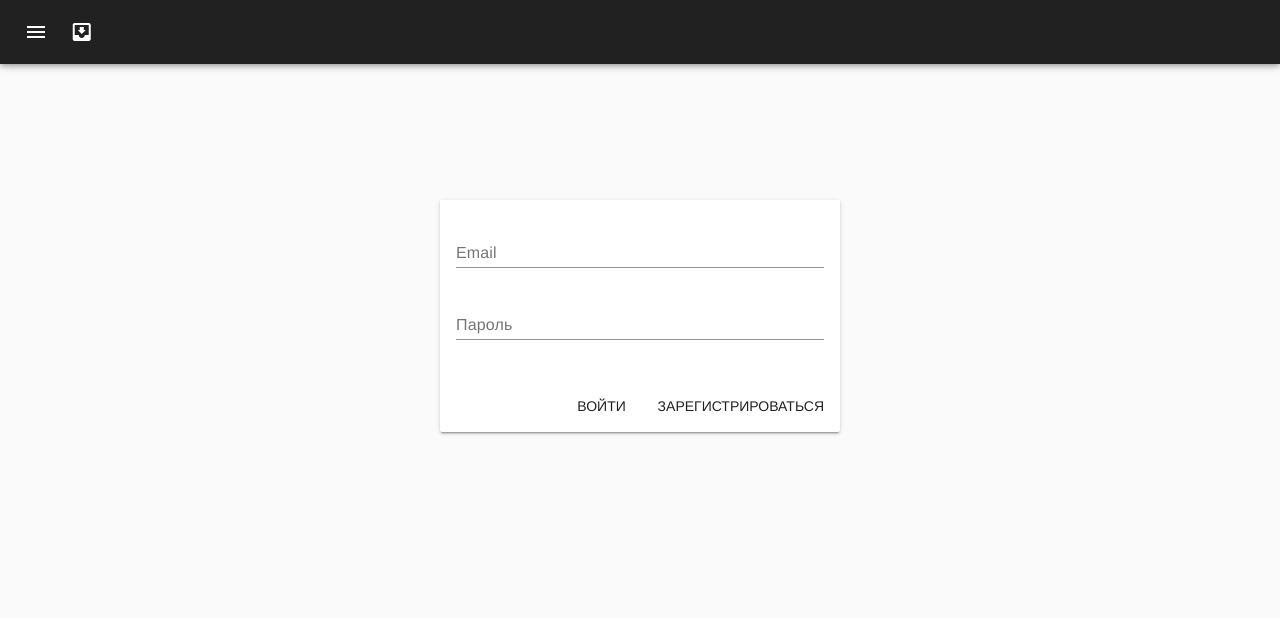
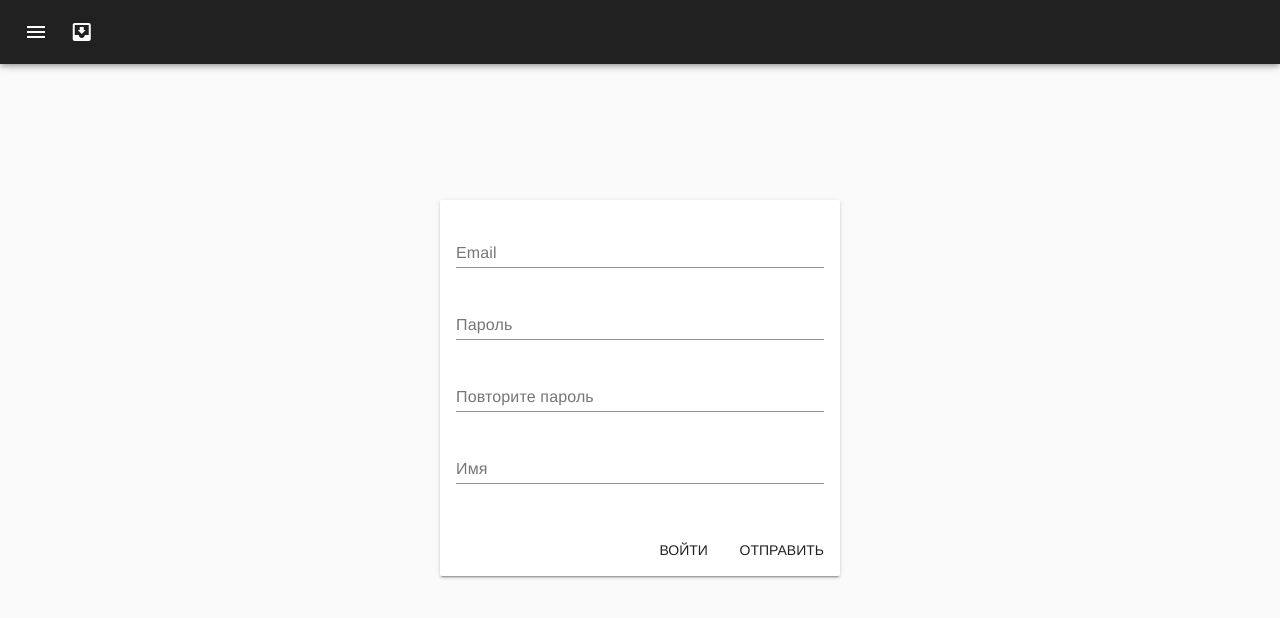
Before and after one commit to Chivirda/vi-frontend, a Vue app: page / in a window 1280 px wide. Both pictures are taken after a click on the button "ЗАРЕГИСТРИРОВАТЬСЯ". Shown: the top 618 px of the page. Built offline with nearby package versions, Linux system fonts and the light colour scheme.

Commit message:
feat: добавил регистрацию и аутентификацию

```diff
--- a/package.json
+++ b/package.json
@@ -8,6 +8,7 @@
     "lint": "vue-cli-service lint"
   },
   "dependencies": {
+    "axios": "^0.24.0",
     "core-js": "^3.6.5",
     "eslint-config-prettier": "^8.3.0",
     "eslint-plugin-prettier": "^4.0.0",
--- a/src/views/Home.vue
+++ b/src/views/Home.vue
@@ -1,6 +1,6 @@
 <template>
   <div class="home">
-    <md-card class="card">
+    <md-card class="card" v-if="isSighnIn">
       <md-card-content>
         <md-field>
           <label>Email</label>
@@ -13,21 +13,82 @@
       </md-card-content>
 
       <md-card-actions>
-        <md-button>Войти</md-button>
-        <md-button>Зарегистрироваться</md-button>
+        <md-button @click="loginMethod">Войти</md-button>
+        <md-button @click="isSighnIn = false">Зарегистрироваться</md-button>
+      </md-card-actions>
+    </md-card>
+
+    <md-card class="card" v-else>
+      <md-card-content>
+        <md-field>
+          <label>Email</label>
+          <md-input v-model="sighnUp.email"></md-input>
+        </md-field>
+        <md-field>
+          <label>Пароль</label>
+          <md-input v-model="sighnUp.password"></md-input>
+        </md-field>
+        <md-field>
+          <label>Повторите пароль</label>
+          <md-input v-model="sighnUp.passwordRepeat"></md-input>
+        </md-field>
+        <md-field>
+          <label>Имя</label>
+          <md-input v-model="sighnUp.name"></md-input>
+        </md-field>
+      </md-card-content>
+
+      <md-card-actions>
+        <md-button @click="isSighnIn = true">Войти</md-button>
+        <md-button @click="sighnUpMethod">Отправить</md-button>
       </md-card-actions>
     </md-card>
   </div>
 </template>
 
 <script>
+import axios from "axios";
+
+const server = "http://localhost:1780/api";
+
 export default {
   name: "Home",
   data() {
     return {
       email: "",
       password: "",
+      isSighnIn: true,
+      sighnUp: {
+        email: "",
+        password: "",
+        passwordRepeat: "",
+        name: "",
+      },
     };
+  },
+  methods: {
+    async sighnUpMethod() {
+      try {
+        const response = await axios.post(
+          `${server}/registraton`,
+          this.sighnUp
+        );
+        console.log(response);
+      } catch (error) {
+        console.error(error);
+      }
+    },
+    async loginMethod() {
+      try {
+        const response = await axios.post(`${server}/login`, {
+          email: this.email,
+          password: this.password,
+        });
+        console.log(response);
+      } catch (error) {
+        console.error(error);
+      }
+    },
   },
 };
 </script>
```
Also changed, not shown: 1 other file (tests, documents, lock files or other folders).
